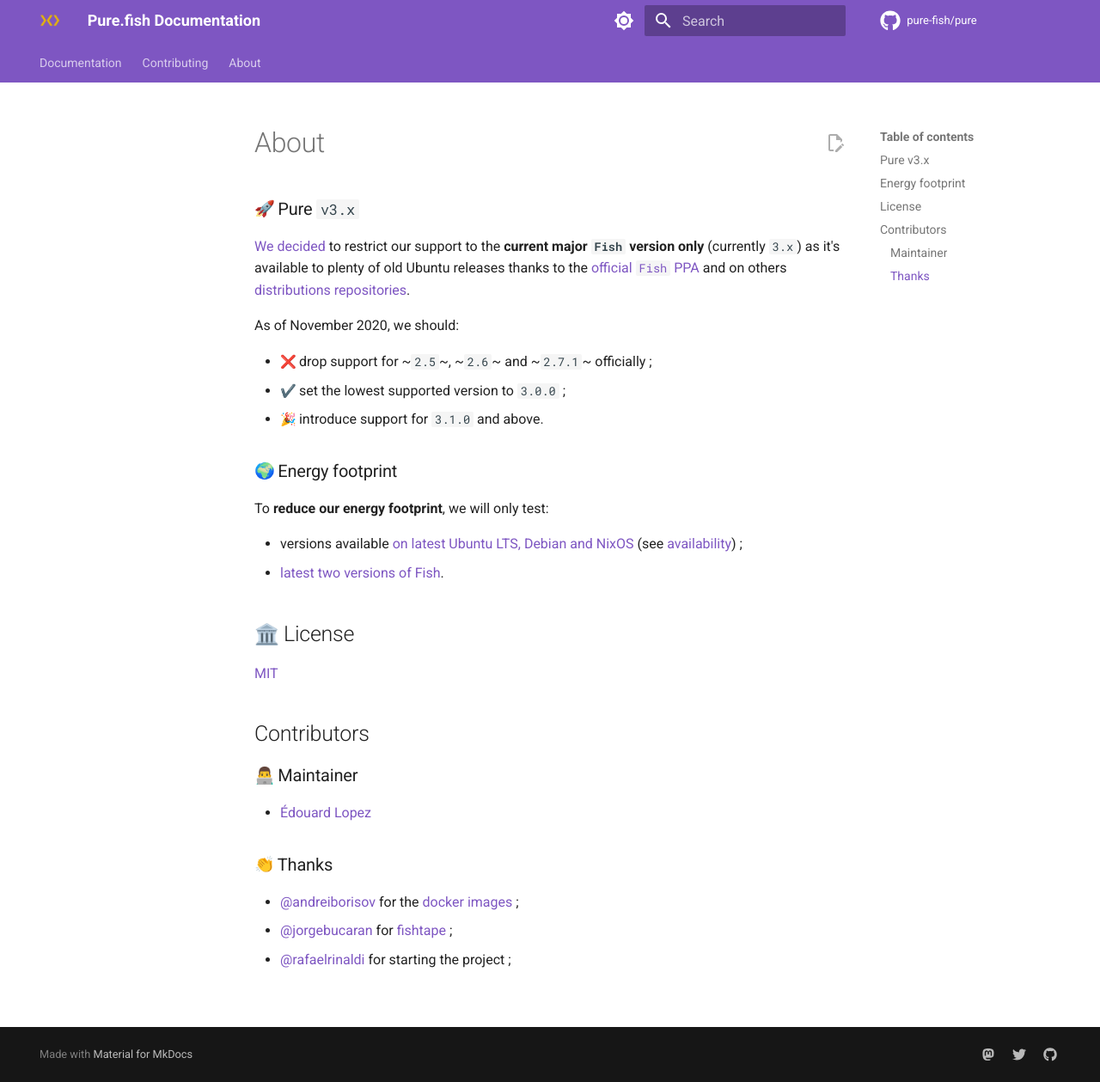
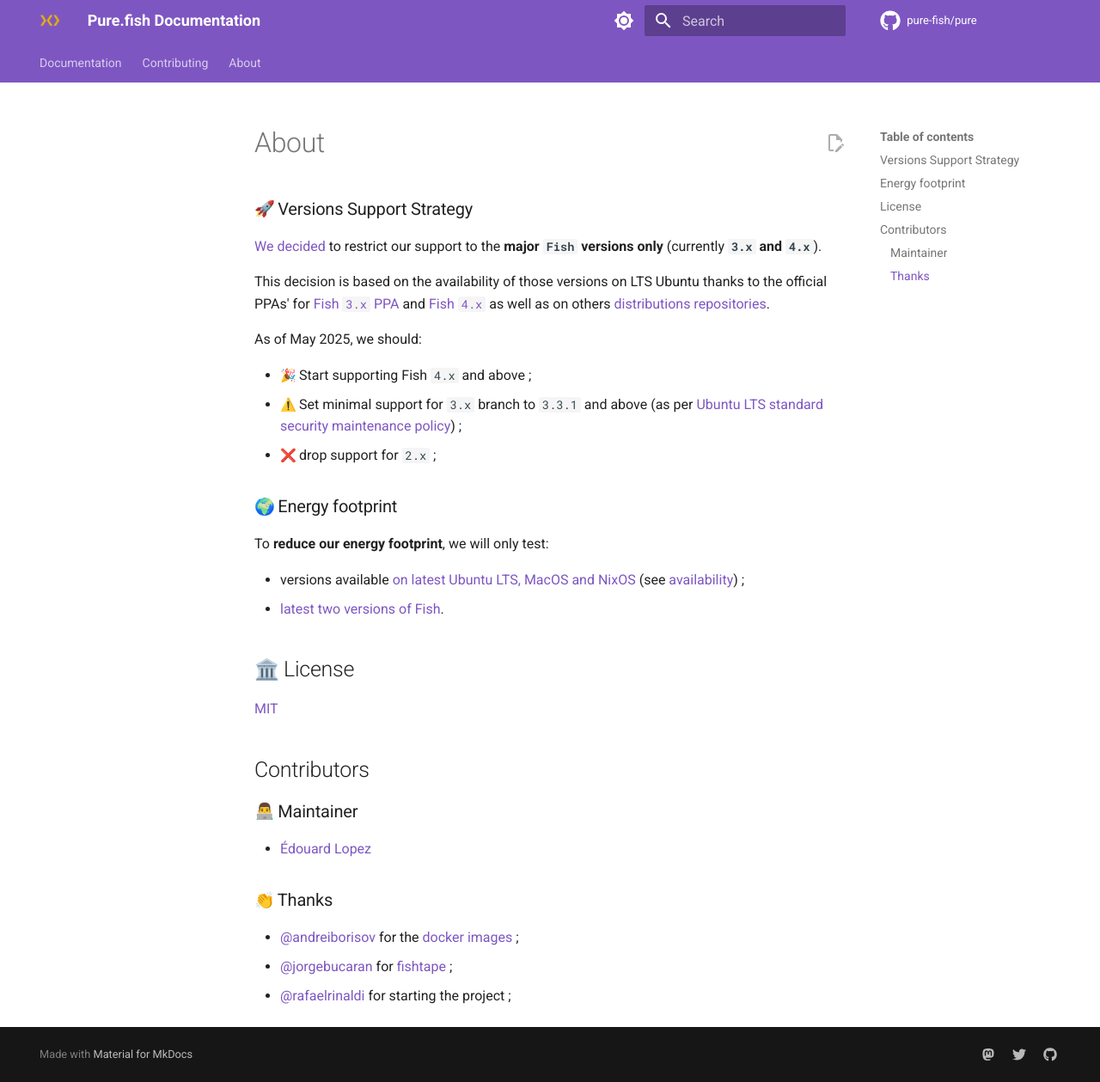
Before and after one commit to pure-fish/pure, an MkDocs documentation site: the page built from docs/about.md, in a window 1280 px wide and 1259 px high. Shown: the whole window at 86% size. Built offline with MkDocs 1.6.1 and Material for MkDocs 9.7.7, drawn with Linux system fonts in a browser that asks for light colours; emoji names are drawn with the system emoji font; comment, search, counter and statistics services are not loaded.

Commit message:
docs(about): support >=v4.x, >=3.3.1

```diff
--- a/docs/about.md
+++ b/docs/about.md
@@ -1,6 +1,6 @@
 # About
 
-### :rocket: Pure `v3.x`
+### :rocket: Versions Support Strategy
 
 {% include 'components/versioning-support-strategy.md' %}
 
--- a/docs/components/versioning-support-strategy.md
+++ b/docs/components/versioning-support-strategy.md
@@ -1,15 +1,21 @@
 
-[We decided](https://github.com/rafaelrinaldi/pure/issues/123) to restrict our support to the **current major `Fish` version only** (currently `3.x`) as it's available to plenty of old Ubuntu releases thanks to the [official `Fish` PPA](https://launchpad.net/~fish-shell/+archive/ubuntu/release-3) and on others [distributions repositories](https://pkgs.org/search/?q=%22friendly%20interactive%20shell%22).
+[We decided](https://github.com/rafaelrinaldi/pure/issues/123) to restrict our support to the **major `Fish` versions only** (currently **`3.x` and `4.x`**).
 
-As of November 2020, we should:
+This decision is based on the availability of those versions on LTS Ubuntu thanks to the official PPAs' for [Fish `3.x` PPA][fish-3-ppa] and [Fish `4.x`][fish-4-ppa] as well as on others [distributions repositories](https://pkgs.org/search/?q=%22friendly%20interactive%20shell%22).
 
-* :x:  drop support for ~`2.5`~, ~`2.6`~  and ~`2.7.1`~ officially ;
-* :heavy_check_mark: set the lowest supported version to `3.0.0` ;
-* :tada: introduce support for `3.1.0` and above.
+As of May 2025, we should:
+
+* :tada: Start supporting Fish `4.x` and above ;
+* :warning: Set minimal support for `3.x` branch to `3.3.1` and above (as per [Ubuntu LTS standard security maintenance policy][ubuntu-lts-policy]) ;
+* :x:  drop support for `2.x` ;
 
 ### :earth_africa: Energy footprint
 
 To **reduce our energy footprint**, we will only test:
 
-* versions available [on latest Ubuntu LTS, Debian and NixOS](https://repology.org/project/fish/versions) (see [availability](https://pkgs.org/download/fish)) ;
+* versions available [on latest Ubuntu LTS, MacOS and NixOS](https://repology.org/project/fish/versions) (see [availability](https://pkgs.org/download/fish)) ;
 * [latest two versions of Fish](https://github.com/fish-shell/fish-shell/releases/).
+
+[ubuntu-lts-policy]: https://ubuntu.com/about/release-cycle
+[fish-4-ppa]: https://launchpad.net/~fish-shell/+archive/ubuntu/release-4
+[fish-3-ppa]: https://launchpad.net/~fish-shell/+archive/ubuntu/release-3
```
